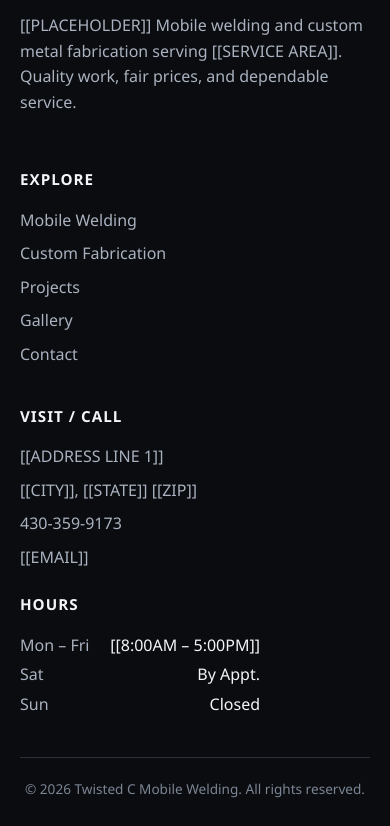
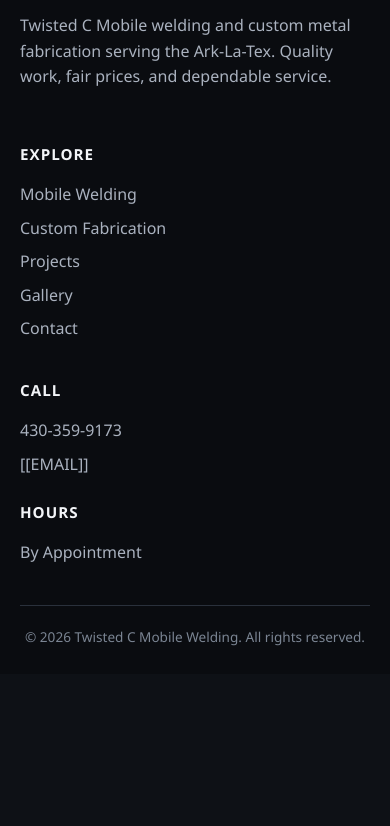
Before and after one commit to shendrix3171/mobile-welding-site, a plain HTML site: page contact.html in a window 390 px wide. Shown: the part 2044-2870 px from the top of the page. After the commit the page ends 2718 px from the top, so only its background shows below. Drawn offline with Linux system fonts and the light colour scheme.

Commit message:
Simplify footer: brand blurb, Call heading, phone/email only, by-appointment hours

```diff
--- a/contact.html
+++ b/contact.html
@@ -116,7 +116,7 @@
       <div class="footer-grid">
         <div class="footer-brand">
           <img src="assets/logo.png" alt="Twisted C Mobile Welding logo">
-          <p>[[PLACEHOLDER]] Mobile welding and custom metal fabrication serving [[SERVICE AREA]].
+          <p>Twisted C Mobile welding and custom metal fabrication serving the Ark-La-Tex.
              Quality work, fair prices, and dependable service.</p>
         </div>
         <div>
@@ -129,18 +129,14 @@
           </ul>
         </div>
         <div>
-          <h4>Visit / Call</h4>
+          <h4>Call</h4>
           <ul>
-            <li>[[ADDRESS LINE 1]]</li>
-            <li>[[CITY]], [[STATE]] [[ZIP]]</li>
             <li><a href="tel:430-359-9173">430-359-9173</a></li>
             <li><a href="mailto:[[EMAIL]]">[[EMAIL]]</a></li>
           </ul>
           <h4 style="margin-top:22px;">Hours</h4>
           <div class="footer-hours">
-            <span>Mon &ndash; Fri</span><span>[[8:00AM &ndash; 5:00PM]]</span>
-            <span>Sat</span><span>By Appt.</span>
-            <span>Sun</span><span>Closed</span>
+            <span>By Appointment</span>
           </div>
         </div>
       </div>
```
Also changed, not shown: custom-fabrication.html (+3 -7 lines), gallery.html (+3 -7 lines), index.html (+3 -7 lines), mobile-welding.html (+3 -7 lines), projects.html (+3 -7 lines), testimonials.html (+3 -7 lines).
